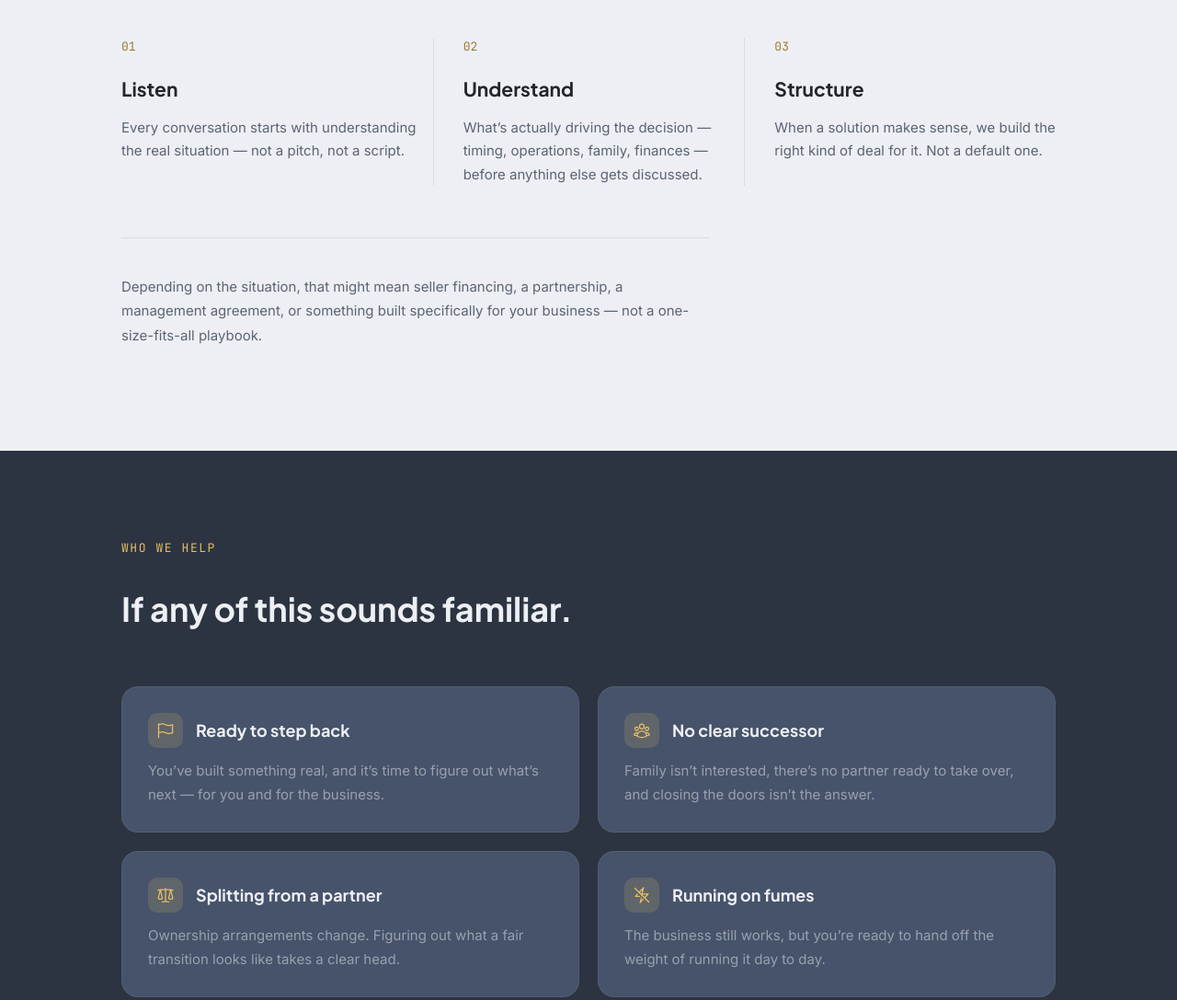
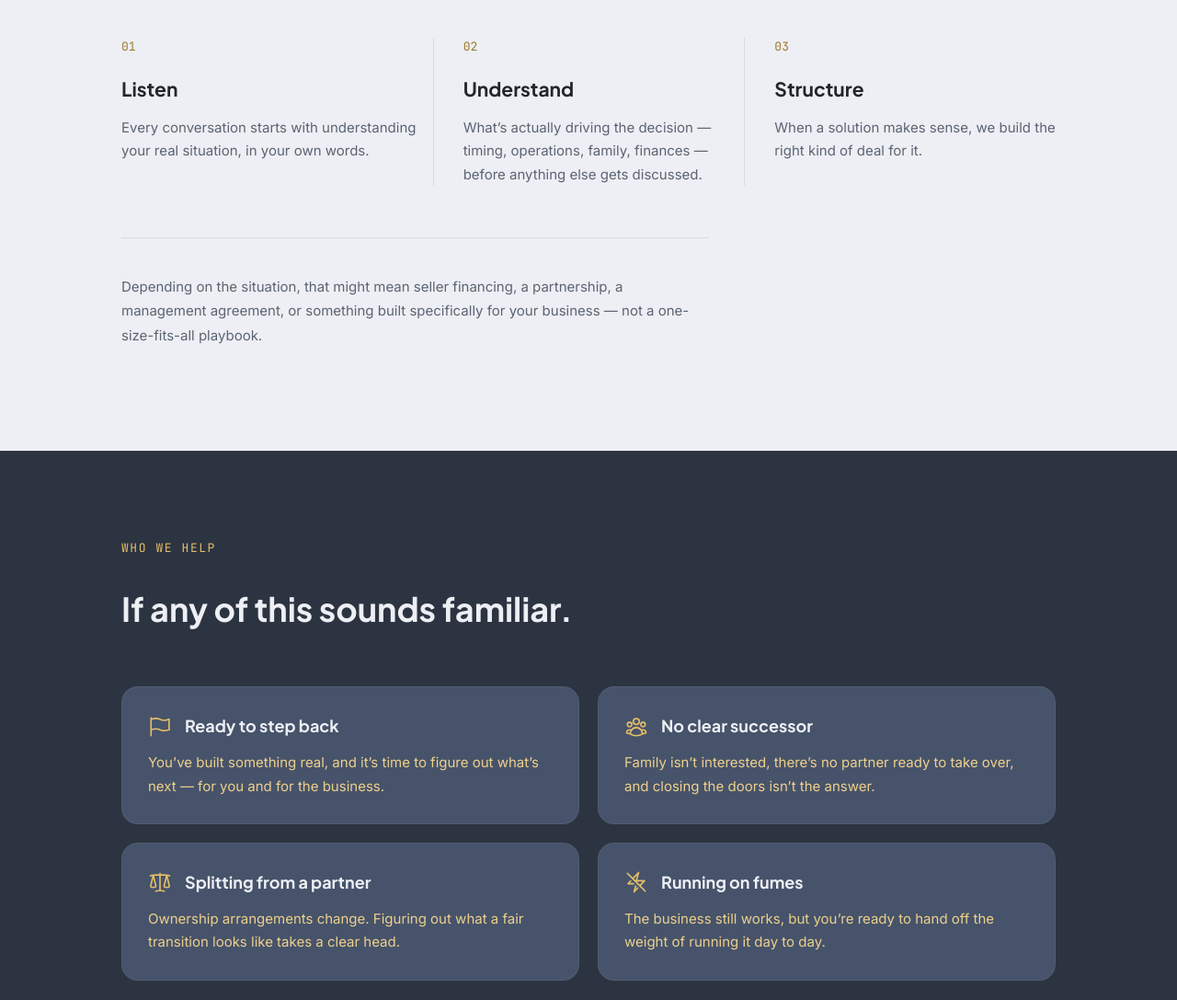
Before and after one commit to keldrinco/keldrinco-website, a plain HTML site: page index.html in a window 1280 px wide. Shown: the part 1480-2567 px from the top of the page at 92% size. Drawn offline with Linux system fonts and the light colour scheme.

Commit message:
more visual/wording changes

```diff
--- a/index.html
+++ b/index.html
@@ -81,7 +81,7 @@
       <div class="step">
         <span class="step-num">01</span>
         <h3>Listen</h3>
-        <p>Every conversation starts with understanding the real situation &mdash; not a pitch, not a script.</p>
+        <p>Every conversation starts with understanding your real situation, in your own words.</p>
       </div>
       <div class="step">
         <span class="step-num">02</span>
@@ -91,7 +91,7 @@
       <div class="step">
         <span class="step-num">03</span>
         <h3>Structure</h3>
-        <p>When a solution makes sense, we build the right kind of deal for it. Not a default one.</p>
+        <p>When a solution makes sense, we build the right kind of deal for it.</p>
       </div>
     </div>
     <p class="approach-note">Depending on the situation, that might mean seller financing, a partnership, a management agreement, or something built specifically for your business &mdash; not a one-size-fits-all playbook.</p>
--- a/styles.css
+++ b/styles.css
@@ -260,16 +260,12 @@ h1 {
 }
 .fit-icon {
   flex: none;
-  width: 38px;
-  height: 38px;
-  border-radius: 10px;
-  background: rgba(229, 190, 104, 0.16);
-  color: var(--gold);
   display: flex;
   align-items: center;
   justify-content: center;
+  color: var(--gold);
 }
-.fit-icon svg { width: 20px; height: 20px; }
+.fit-icon svg { width: 26px; height: 26px; }
 .fit-card h3 {
   font-family: 'Plus Jakarta Sans', sans-serif;
   font-size: 18px;
@@ -278,7 +274,7 @@ h1 {
 }
 .fit-card p {
   font-size: 15px;
-  color: var(--fg-muted);
+  color: var(--gold-bright);
   line-height: 1.7;
 }
 
```
